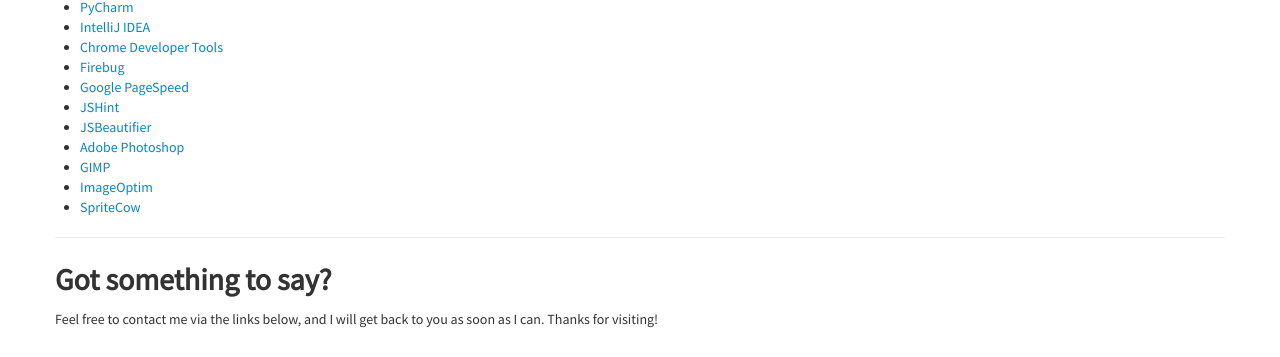
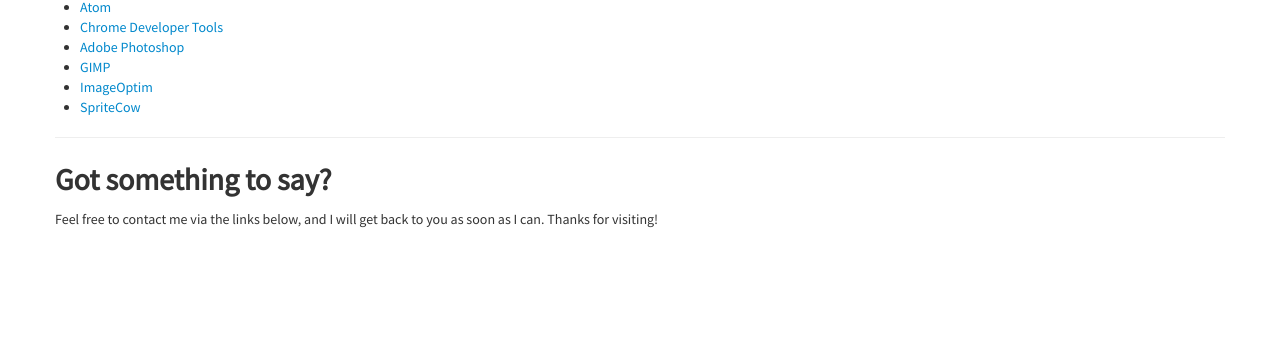
Before and after one commit to MForMarlon/mformarlon.github.io, a plain HTML site: page index.html in a window 1280 px wide. Shown: the part 813-1170 px from the top of the page. After the commit the page ends 1112 px from the top, so only its background shows below. Drawn offline with nearby package versions, Linux system fonts and the light colour scheme.

Commit message:
http -> https; updated dev tools

```diff
--- a/index.html
+++ b/index.html
@@ -9,10 +9,10 @@
     <link href="css/bootstrap.min.css" rel="stylesheet" />
     <link href="css/site.css" rel="stylesheet" />
     <link href="css/bootstrap-responsive.min.css" rel="stylesheet" />
-    <link href='http://fonts.googleapis.com/css?family=Source+Sans+Pro' rel='stylesheet' type='text/css'>
+    <link href='https://fonts.googleapis.com/css?family=Source+Sans+Pro' rel='stylesheet' type='text/css'>
 
     <!--[if lt IE 9]>
-      <script src="http://html5shim.googlecode.com/svn/trunk/html5.js"></script>
+      <script src="https://html5shim.googlecode.com/svn/trunk/html5.js"></script>
     <![endif]-->
 
 </head>
@@ -84,22 +84,14 @@
                 prefer to develop with these great tools:</p>
 
             <ul>
-                <li><a href="http://jetbrains.com/pycharm" target="_blank">
-                    PyCharm</a></li>
-                <li><a href="http://jetbrains.com/idea" target="_blank">
-                    IntelliJ IDEA</a></li>
-                <li><a href="http://code.google.com/chrome/devtools/docs/overview.html"
+                <li><a href="//atom.io" target="_blank">Atom</a></li>
+                <li><a href="//code.google.com/chrome/devtools/docs/overview.html"
                     target="_blank">Chrome Developer Tools</a></li>
-                <li><a href="http://getfirebug.com" target="_blank">
-                    Firebug</a></li>
-                <li><a href="https://developers.google.com/speed/pagespeed" target="_blank">Google PageSpeed</a></li>
-                <li><a href="http://jshint.com" target="_blank">JSHint</a></li>
-                <li><a href="http://jsbeautifier.org" target="_blank">JSBeautifier</a></li>
-                <li><a href="http://www.adobe.com/products/photoshopfamily.html"
+                <li><a href="//www.adobe.com/products/photoshopfamily.html"
                     target="_blank">Adobe Photoshop</a></li>
-                <li><a href="http://gimp.org" target="_blank">GIMP</a></li>
-                <li><a href="http://imageoptim.com" target="_blank">ImageOptim</a></li>
-                <li><a href="http://spritecow.com" target="_blank">SpriteCow</a></li>
+                <li><a href="//gimp.org" target="_blank">GIMP</a></li>
+                <li><a href="//imageoptim.com" target="_blank">ImageOptim</a></li>
+                <li><a href="//spritecow.com" target="_blank">SpriteCow</a></li>
             </ul>
         </section>
         <hr/>
```
